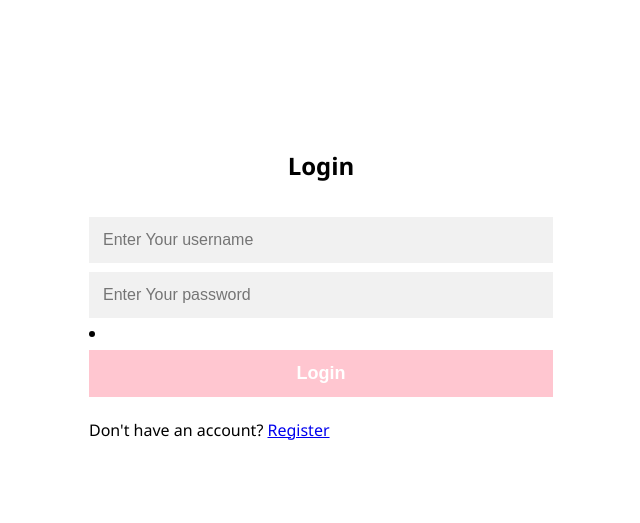
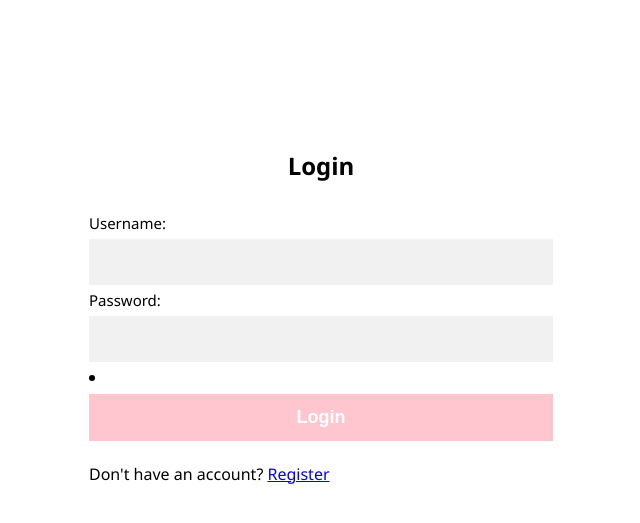
Before and after one commit to Devikakpramod/school, a Django app: template schoolwebsiteproject/templates/login.html in a window 1280 px wide. Shown: the top 523 px of the page, without its empty margins (319-959 px from the left). Run offline with Django 3.2, Linux system fonts and the light colour scheme; the template is opened without the code that fills it, so the values that code supplies are empty.

Commit message:
Update login.html

```diff
--- a/schoolwebsiteproject/templates/login.html
+++ b/schoolwebsiteproject/templates/login.html
@@ -72,27 +72,26 @@ text-align:center
 
 </style>
 <body>
-
-<form action="login" method="post">
+    <form name="loginForm" method="post" action="{% url 'login' %} ">
     {% csrf_token %}
     <div class="formContainer">
-        <h2 style="color:black;text-align:center;padding:10px">Login</h2>
+    <h2 style="color:black;text-align:center;padding:10px">Login</h2>
+    <label for="username">Username:</label>
+    <input type="text" name="username" required><br>
+    <label for="password">Password:</label>
+    <input type="password" name="password" required><br>
+    <!--<a href="/form/">-->
+    <!--<input type="submit" value="Login"/-->
+    <li class="nav-item"
 
+            <a href="/form/"><input class="button" type="submit" value="Login"></a>
+        <p>Don't have an account? <a href="/register/">Register</a></p>
 
-    <input type="text" name="username" placeholder="Enter Your username"><br>
-
-    <input type="password" name="password" placeholder="Enter Your password"><br>
-
-        <li class="nav-item">
-          <a href="/form/"> <input class="button" type="button" value="Login"></a><br>
-            <p>Don't have an account? <a href="/register/">Register</a></p>
-
-            </li>
-
-</div>
+        </li>
 </form>
 {% for msg in messages %}
 <h2 class="msg">{{msg}}</h2>
 {% endfor %}
+</div>
 </body>
 </html>
```
